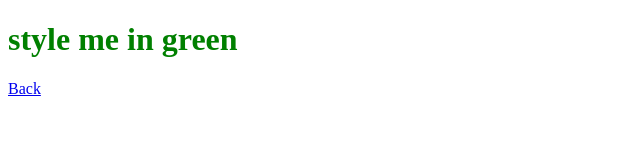
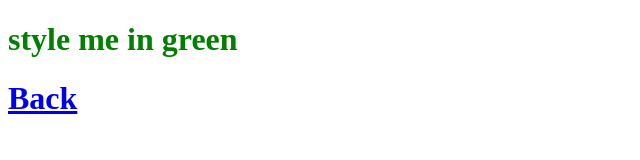
Before and after one commit to kanchanok1123/noy.eiei1, a plain HTML site: page external.html in a window 1280 px wide. Shown: the whole page, without its empty margins (0-640 px from the left). Drawn offline with Linux system fonts and the light colour scheme.

Commit message:
Update external.html

```diff
--- a/external.html
+++ b/external.html
@@ -8,6 +8,6 @@
 </head>
 <body>
     <h1>style me in green</h1>
-    <p><a href='index.html'>Back</a></p>
+    <h1><a href='index.html'>Back</a></h1>
 </body>
 </html>
```
